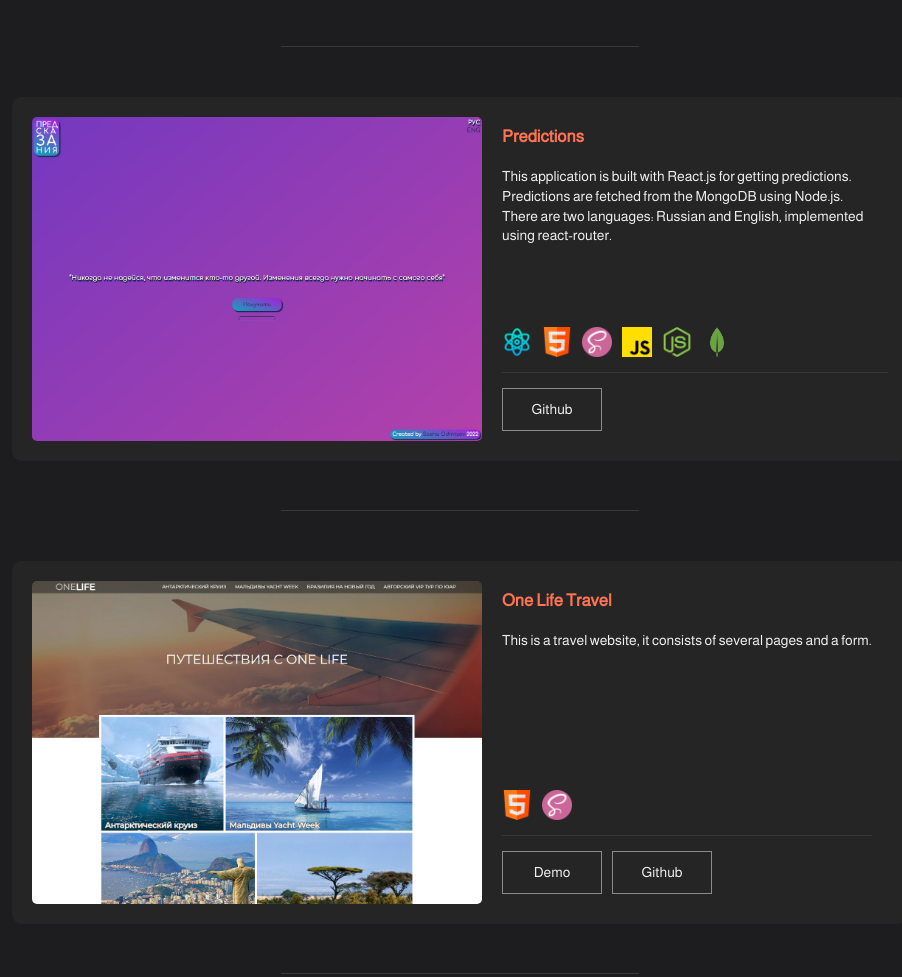
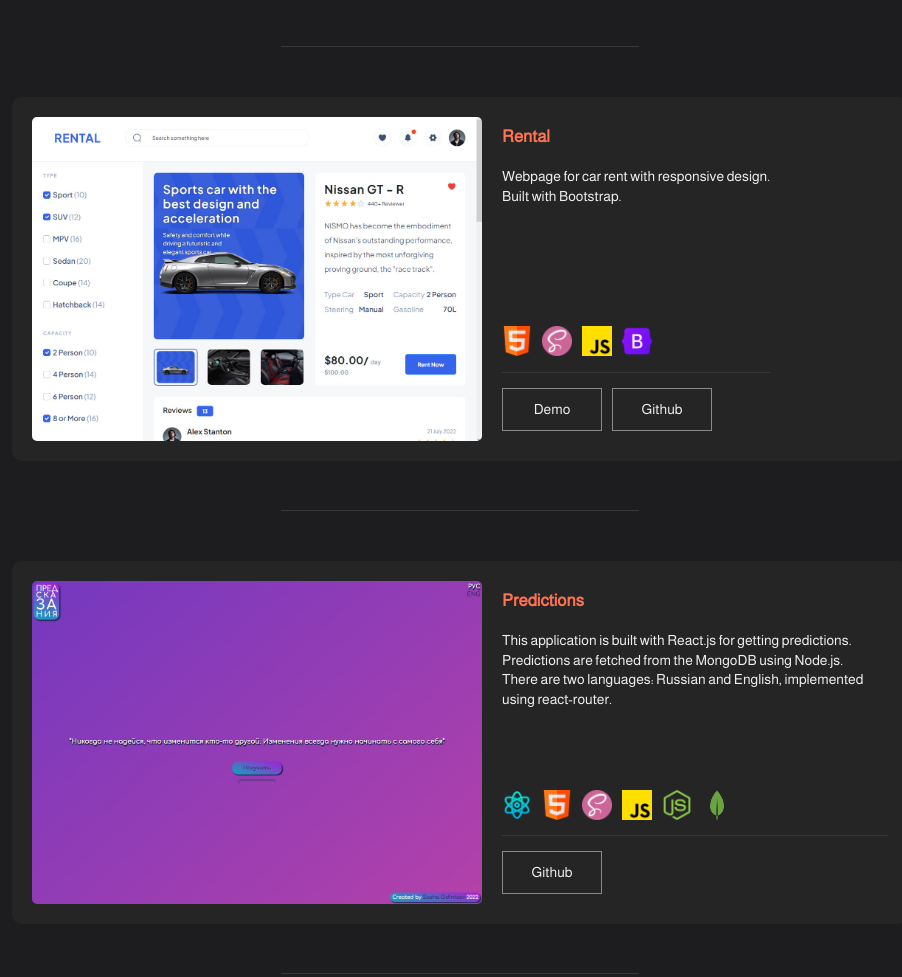
Before and after one commit to sasha-odintsov/Portfolio2022, a website: page index.html in a window 1280 px wide. Shown: the part 3628-4605 px from the top of the page, without its empty margins (180-1082 px from the left). Drawn offline with nearby package versions, Linux system fonts and the light colour scheme.

Commit message:
Added project

```diff
--- a/index.html
+++ b/index.html
@@ -324,6 +324,49 @@
                 <div class="main__content-wrap">
                     <div class="main__content-item">
                         <div class="main__content-img-wrap">
+                            <img src="./img/rental.jpg" class="main__content-img" alt="site-demo">
+                        </div>
+                        <div class="main__content-dscr-wrap">
+                            <div class="main__content-primary-wrap">
+                                <h3 class="main__content-title">
+                                    Rental
+                                </h3>
+                                <p class="main__content-dscr">
+                                    Webpage for car rent with responsive design.
+                                    <br>
+                                    Built with Bootstrap.
+                                </p>
+                            </div>
+                            <div class="main__content-secondary-wrap">
+                                <div class="main__tech-wrap">
+                                    <div class="main__tech-img-wrap" data-bs-toggle="tooltip" data-bs-placement="bottom" data-bs-title="HTML5">
+                                        <img src="./img/html.png" alt="HTML5" class="tech__img" >
+                                    </div>
+                                    <div class="main__tech-img-wrap" data-bs-toggle="tooltip" data-bs-placement="bottom" data-bs-title="SCSS">
+                                        <img src="./img/sass.png" alt="SCSS" class="tech__img">
+                                    </div>
+                                    <div class="main__tech-img-wrap" data-bs-toggle="tooltip" data-bs-placement="bottom" data-bs-title="JavaScript">
+                                        <img src="./img/js.png" alt="JavaScript" class="tech__img">
+                                    </div>
+                                    <div class="main__tech-img-wrap" data-bs-toggle="tooltip" data-bs-placement="bottom" data-bs-title="Bootstrap">
+                                        <img src="./img/bootstrap.png" alt="Bootstrap" class="tech__img">
+                                    </div>
+                                </div>
+                                <div class="main__content-link-wrap">
+                                    <a href="https://rent-car-more.netlify.app" class="main__content-link" target="_blank">
+                                        Demo
+                                    </a>
+                                    <a href="https://github.com/sasha-odintsov/car-rent" class="main__content-link" target="_blank">
+                                        Github
+                                    </a>
+                                </div>
+                            </div>
+                        </div>
+                    </div>
+                </div>
+                <div class="main__content-wrap">
+                    <div class="main__content-item">
+                        <div class="main__content-img-wrap">
                             <img src="./img/predictions.jpg" class="main__content-img" alt="site-demo">
                         </div>
                         <div class="main__content-dscr-wrap">
--- a/style/main.scss
+++ b/style/main.scss
@@ -244,7 +244,7 @@ body {
         background: none;
         position: fixed;
         bottom: 50px;
-        right: 50px;
+        right: 40px;
         @include border-line(border);
         border-radius: 10px;
         transition: all 300ms ease-in-out;
```
Also changed, not shown: img/bootstrap.png (added), img/rental.jpg (added), style/main.css.
